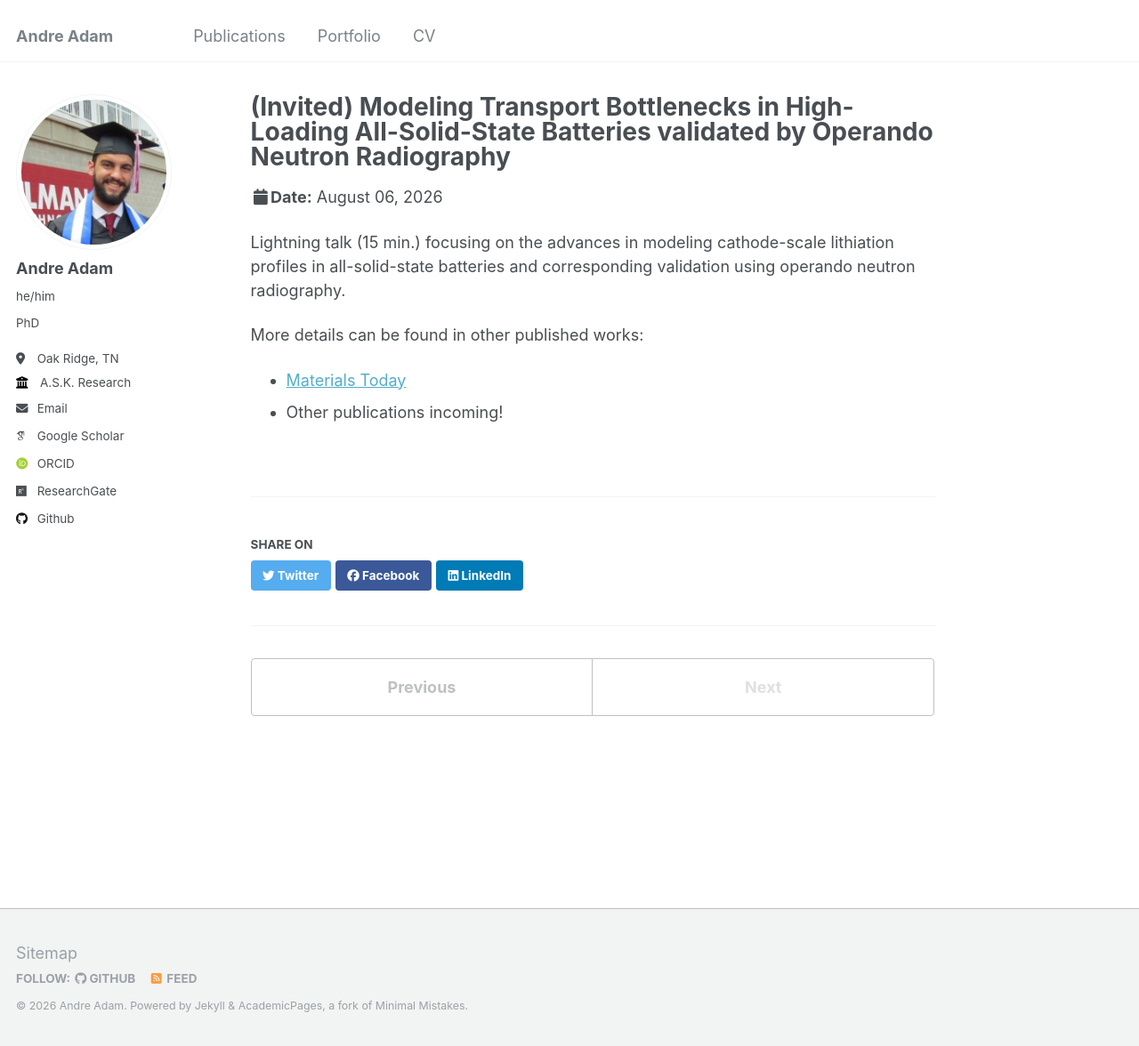
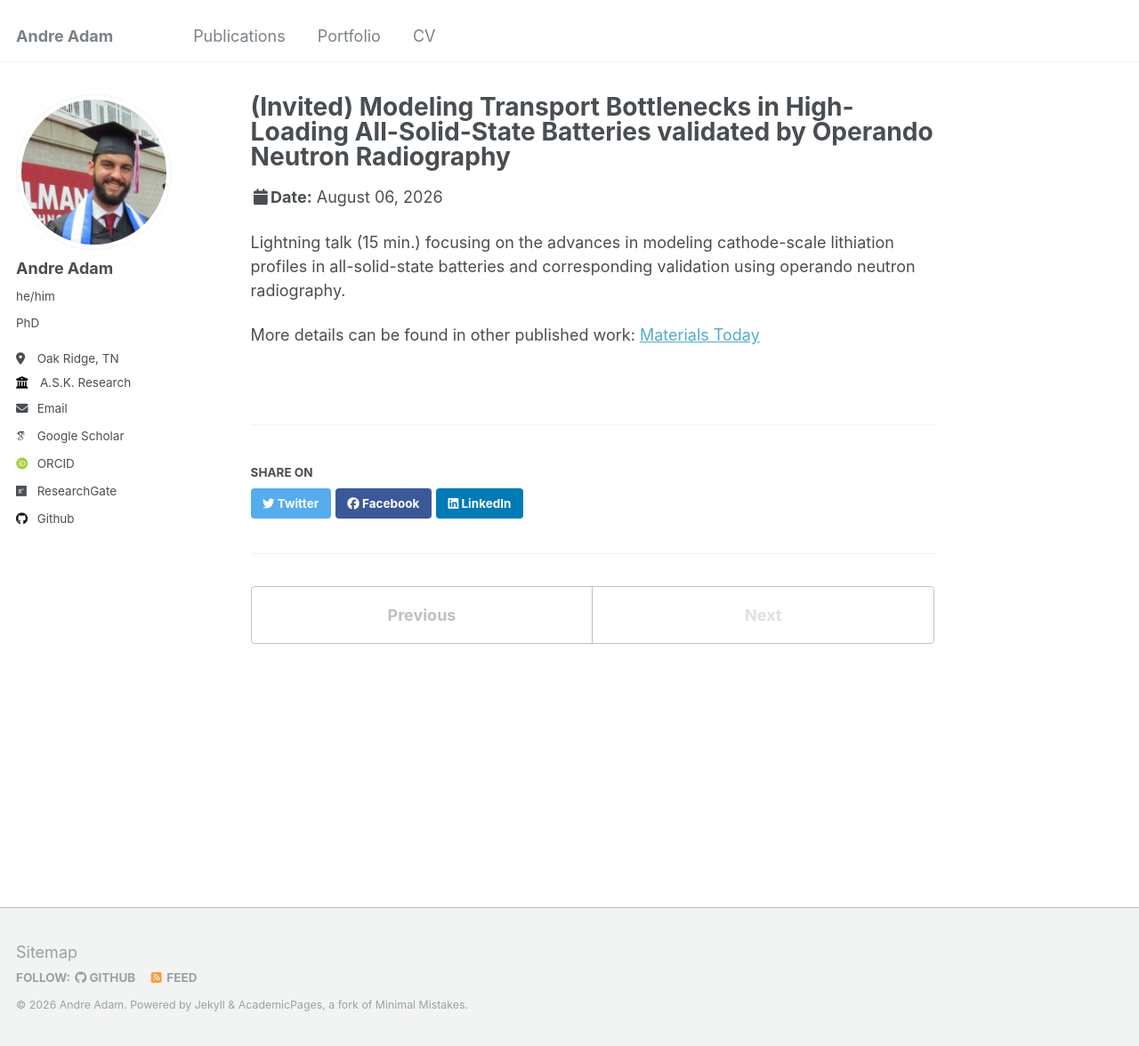
Before and after one commit to adama-wzr/adama-wzr.github.io, a Jekyll site: the page built from _talks/2026-08-06-TTO.md, in a window 1280 px wide and 1176 px high. Shown: the whole window at 89% size. Built offline with Jekyll 4.4.1, drawn with Linux system fonts in a browser that asks for light colours; some web fonts are replaced.

Commit message:
Update 2026-08-06-TTO.md
- details

```diff
--- a/_talks/2026-08-06-TTO.md
+++ b/_talks/2026-08-06-TTO.md
@@ -10,7 +10,4 @@ location: "Knoxville, TN, USA"
 
 Lightning talk (15 min.) focusing on the advances in modeling cathode-scale lithiation profiles in all-solid-state batteries and corresponding validation using operando neutron radiography.
 
-More details can be found in other published works:
-
-* [Materials Today](https://pubs.rsc.org/mh/article/13/13/6380/1238536/Operando-neutron-radiography-validates-a-parameter)
-* Other publications incoming!
+More details can be found in other published work: [Materials Today](https://pubs.rsc.org/mh/article/13/13/6380/1238536/Operando-neutron-radiography-validates-a-parameter)
```
